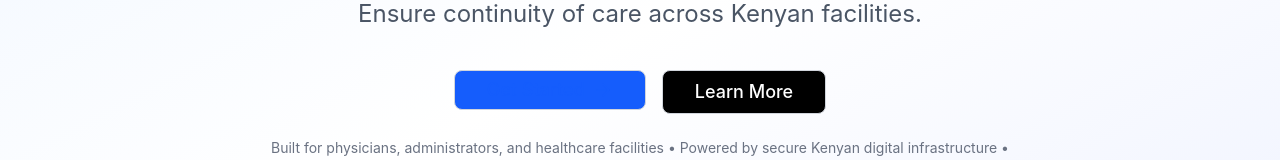
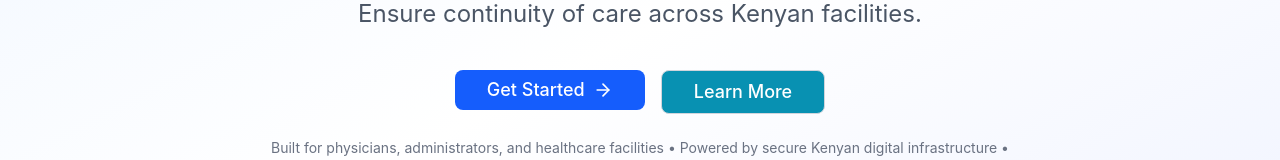
Before and after one commit to Ericadeshh/AfyaConnect, a Next.js app: page / in a window 1280 px wide. Shown: the part 371-531 px from the top of the page. Built offline with nearby package versions, Linux system fonts and the light colour scheme; no server answers.

Commit message:
ui update

```diff
--- a/app/page.tsx
+++ b/app/page.tsx
@@ -38,10 +38,7 @@ export default function Home() {
 
             <div className="flex flex-col sm:flex-row gap-3 sm:gap-4 justify-center px-4">
               <Link href="/signup" className="w-full sm:w-auto">
-                <Button
-                  variant="outline"
-                  className="w-full sm:w-auto text-base sm:text-lg px-6 sm:px-8 border-gray-300 hover:border-blue-600 text-blue-600 hover:text-white bg-blue-600"
-                >
+                <Button className="w-full sm:w-auto text-base sm:text-lg px-6 sm:px-8 bg-blue-600 hover:bg-blue-700 text-white">
                   Get Started{" "}
                   <ArrowRight className="ml-2 h-4 w-4 sm:h-5 sm:w-5" />
                 </Button>
@@ -50,7 +47,7 @@ export default function Home() {
                 <Button
                   size="lg"
                   variant="outline"
-                  className="w-full sm:w-auto text-base sm:text-lg px-6 sm:px-8 border-gray-300 hover:border-blue-600 text-white hover:text-blue-600 bg-black"
+                  className="w-full sm:w-auto text-base sm:text-lg px-6 sm:px-8 border-gray-300 hover:border-blue-600 text-white hover:text-blue-600 bg-accent"
                 >
                   Learn More
                 </Button>
@@ -500,7 +497,7 @@ export default function Home() {
                 </p>
 
                 <Link href="/signup">
-                  <Button className="border-gray-700 hover:border-purple-600 text-white hover:text-white bg-primary">
+                  <Button className="bg-blue-600 hover:bg-blue-700 text-white">
                     Get Started as a Patient
                   </Button>
                 </Link>
```
